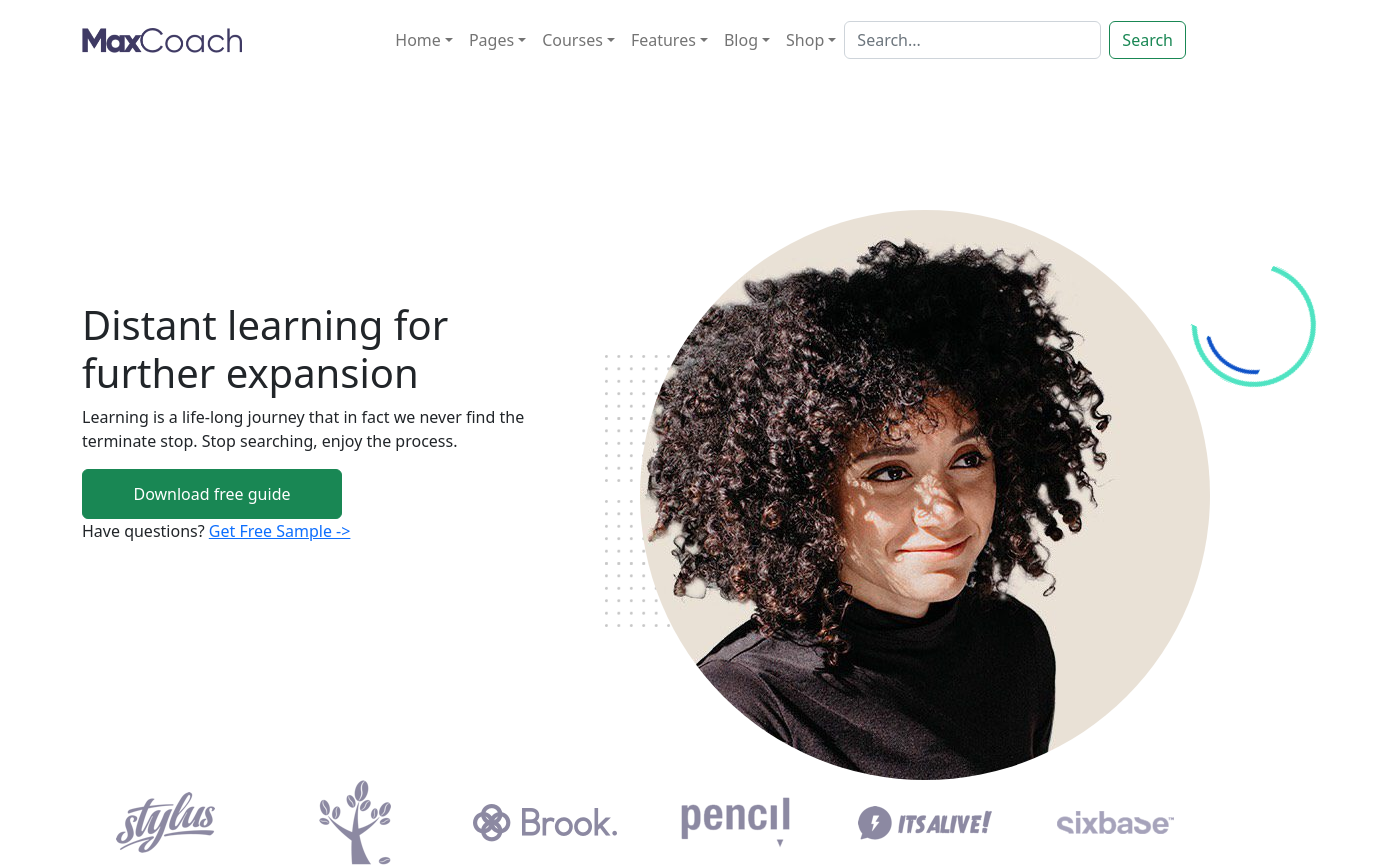
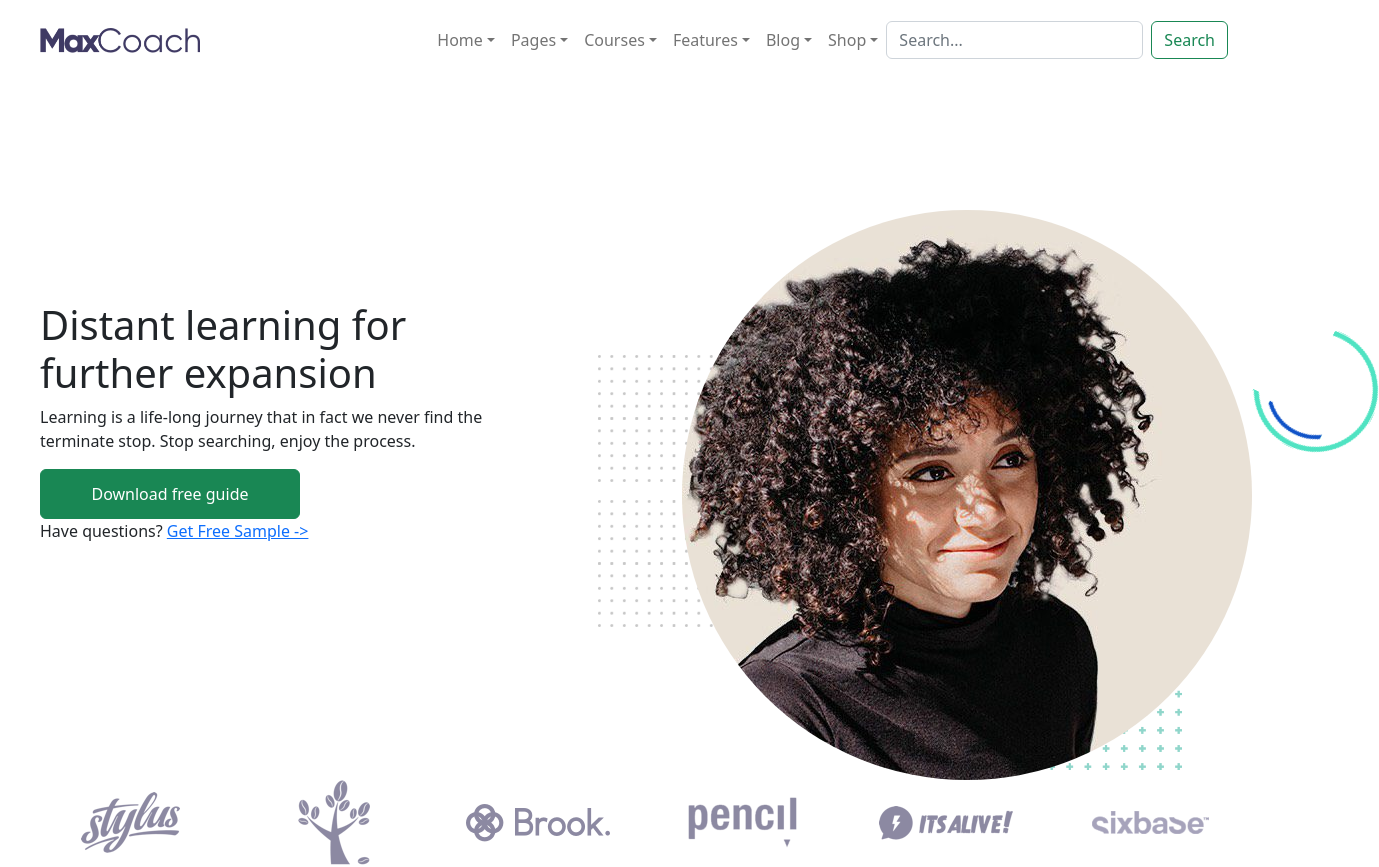
Before and after one commit to giuseppesciacca/proj-html-vuejs, a Vue app: page / in a window 1280 px wide. Shown: the top 867 px of the page, 1379 px wide, since content can reach past the window. Built offline with nearby package versions, Linux system fonts and the light colour scheme.

Commit message:
[add] my_container max-w 1200px

```diff
--- a/src/App.vue
+++ b/src/App.vue
@@ -18,7 +18,7 @@ export default {
 
     <main>
         <section id="jumbotron">
-            <div class="container">
+            <div class="my_container">
                 <div class="row justify-content-center align-content-center">
 
                     <div class="col-5 d-flex flex-column justify-content-center">
@@ -67,6 +67,11 @@ export default {
 </template>
 
 <style lang="scss">
+.my_container {
+    max-width: 1200px;
+    margin: auto;
+}
+
 #jumbotron {
     height: 840px;
 
@@ -102,14 +107,14 @@ export default {
 
         .img_dot3 {
             position: absolute;
-            bottom: 150px;
+            bottom: 10px;
             right: 70px;
         }
 
         .img_circle {
             position: absolute;
-            top: 185px;
-            left: 97%;
+            top: 250px;
+            left: 100%;
         }
     }
 }
--- a/src/components/PageHeader.vue
+++ b/src/components/PageHeader.vue
@@ -16,7 +16,7 @@ export default {
 
 <template>
     <header>
-        <div class="container">
+        <div class="my_container">
             <div class="row justify-content-between align-items-center">
                 <div class="col-auto">
                     <img class="img-fluid" src="../assets/img/dark-logo.png" width="160" alt="">
```
